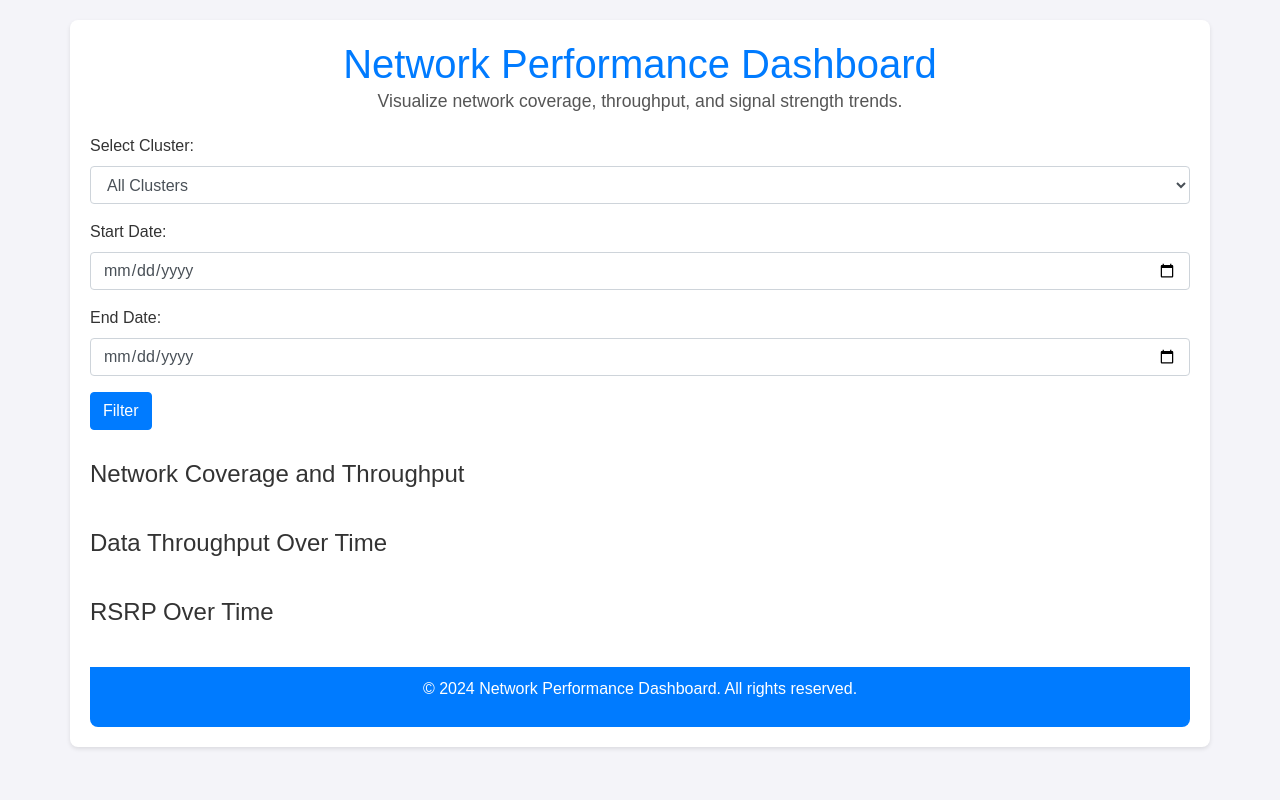
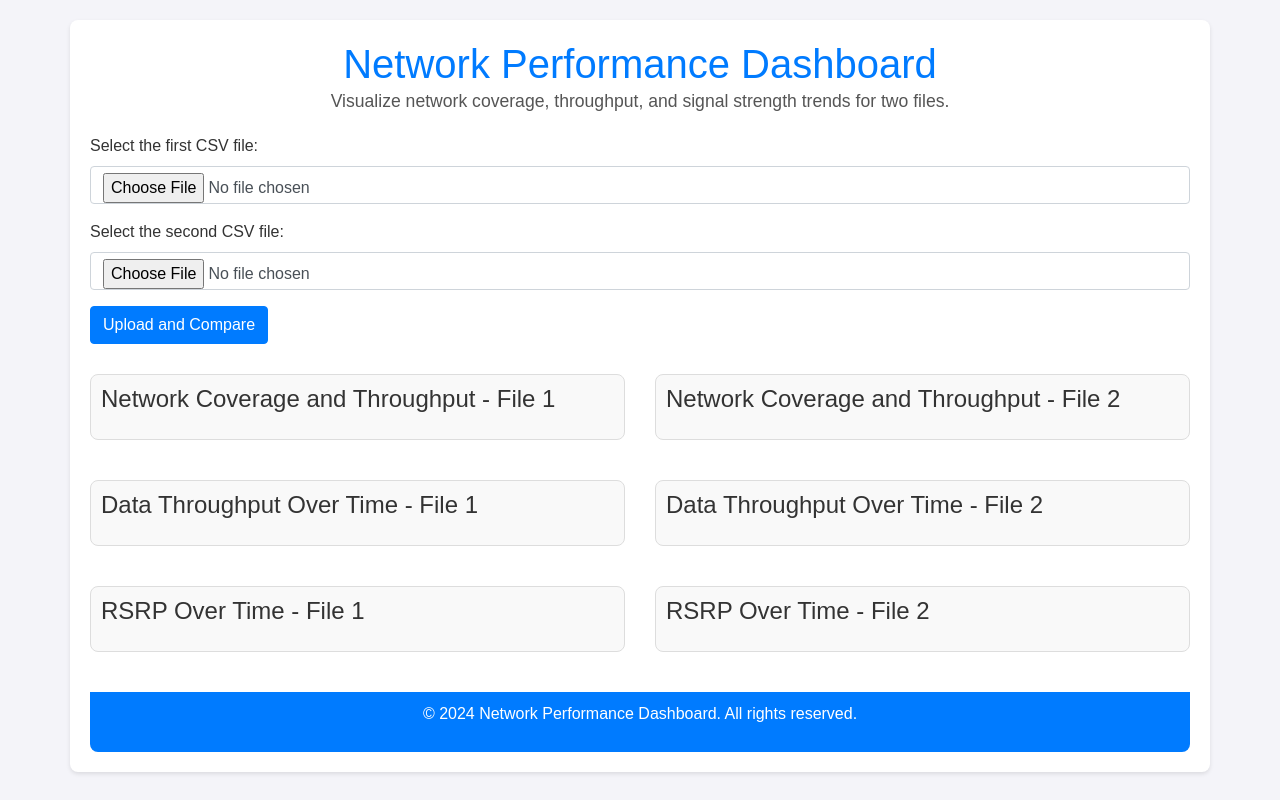
Before and after one commit to Liloiscracked/dashboard-app, a Flask app: template app/templates/index.html in a window 1280 px wide. Run offline with Flask 3, Linux system fonts and the light colour scheme; the template is opened without the code that fills it, so the values that code supplies are empty; some libraries are stand-ins or nearby versions.

Commit message:
added feature of two files comparason

```diff
--- a/app/templates/index.html
+++ b/app/templates/index.html
@@ -42,6 +42,10 @@
         }
         .chart-container {
             margin-bottom: 40px;
+            padding: 10px; /* Added padding */
+            border: 1px solid #ddd; /* Optional border for better distinction */
+            border-radius: 8px; /* Rounded corners */
+            background-color: #f9f9f9; /* Light background color */
         }
         .chart-container h2 {
             font-size: 1.5rem;
@@ -75,42 +79,57 @@
     <div class="container">
         <div class="header">
             <h1>Network Performance Dashboard</h1>
-            <p>Visualize network coverage, throughput, and signal strength trends.</p>
+            <p>Visualize network coverage, throughput, and signal strength trends for two files.</p>
         </div>
         <div class="filter">
-            <form method="GET" action="/">
+            <form method="POST" action="{{ url_for('home') }}" enctype="multipart/form-data">
                 <div class="form-group">
-                    <label for="cluster">Select Cluster:</label>
-                    <select id="cluster" name="cluster" class="form-control">
-                        <option value="">All Clusters</option>
-                        {% for cluster in clusters %}
-                            <option value="{{ cluster }}" {% if cluster|string == request.args.get('cluster') %}selected{% endif %}>{{ cluster }}</option>
-                        {% endfor %}
-                    </select>
+                    <label for="file1">Select the first CSV file:</label>
+                    <input type="file" id="file1" name="file1" class="form-control" accept=".csv" required>
                 </div>
                 <div class="form-group">
-                    <label for="start_date">Start Date:</label>
-                    <input type="date" id="start_date" name="start_date" class="form-control" value="{{ start_date }}">
+                    <label for="file2">Select the second CSV file:</label>
+                    <input type="file" id="file2" name="file2" class="form-control" accept=".csv" required>
                 </div>
-                <div class="form-group">
-                    <label for="end_date">End Date:</label>
-                    <input type="date" id="end_date" name="end_date" class="form-control" value="{{ end_date }}">
-                </div>
-                <button type="submit" class="btn btn-primary">Filter</button>
+                <button type="submit" class="btn btn-primary">Upload and Compare</button>
             </form>
         </div>
-        <div class="chart-container">
-            <h2>Network Coverage and Throughput</h2>
-            <div id="map" class="plot-container">{{ map_html|safe }}</div>
+
+        <!-- Grid for side-by-side comparison -->
+        <div class="row">
+            <!-- File 1 Visualizations -->
+            <div class="col-md-6">
+                <div class="chart-container">
+                    <h2>Network Coverage and Throughput - File 1</h2>
+                    <div id="map1" class="plot-container">{{ map_html1|safe }}</div>
+                </div>
+                <div class="chart-container">
+                    <h2>Data Throughput Over Time - File 1</h2>
+                    <div id="throughput1" class="plot-container">{{ throughput_html1|safe }}</div>
+                </div>
+                <div class="chart-container">
+                    <h2>RSRP Over Time - File 1</h2>
+                    <div id="rsrp1" class="plot-container">{{ rsrp_html1|safe }}</div>
+                </div>
+            </div>
+
+            <!-- File 2 Visualizations -->
+            <div class="col-md-6">
+                <div class="chart-container">
+                    <h2>Network Coverage and Throughput - File 2</h2>
+                    <div id="map2" class="plot-container">{{ map_html2|safe }}</div>
+                </div>
+                <div class="chart-container">
+                    <h2>Data Throughput Over Time - File 2</h2>
+                    <div id="throughput2" class="plot-container">{{ throughput_html2|safe }}</div>
+                </div>
+                <div class="chart-container">
+                    <h2>RSRP Over Time - File 2</h2>
+                    <div id="rsrp2" class="plot-container">{{ rsrp_html2|safe }}</div>
+                </div>
+            </div>
         </div>
-        <div class="chart-container">
-            <h2>Data Throughput Over Time</h2>
-            <div id="throughput" class="plot-container">{{ throughput_html|safe }}</div>
-        </div>
-        <div class="chart-container">
-            <h2>RSRP Over Time</h2>
-            <div id="rsrp" class="plot-container">{{ rsrp_html|safe }}</div>
-        </div>
+
         <div class="footer">
             <p>&copy; 2024 Network Performance Dashboard. All rights reserved.</p>
         </div>
```
Also changed, not shown: app/run.py (+68 -90 lines), app/templates/upload.html (added, +18 -0 lines), app/templates/uploadfile.html (deleted, +0 -44 lines).
